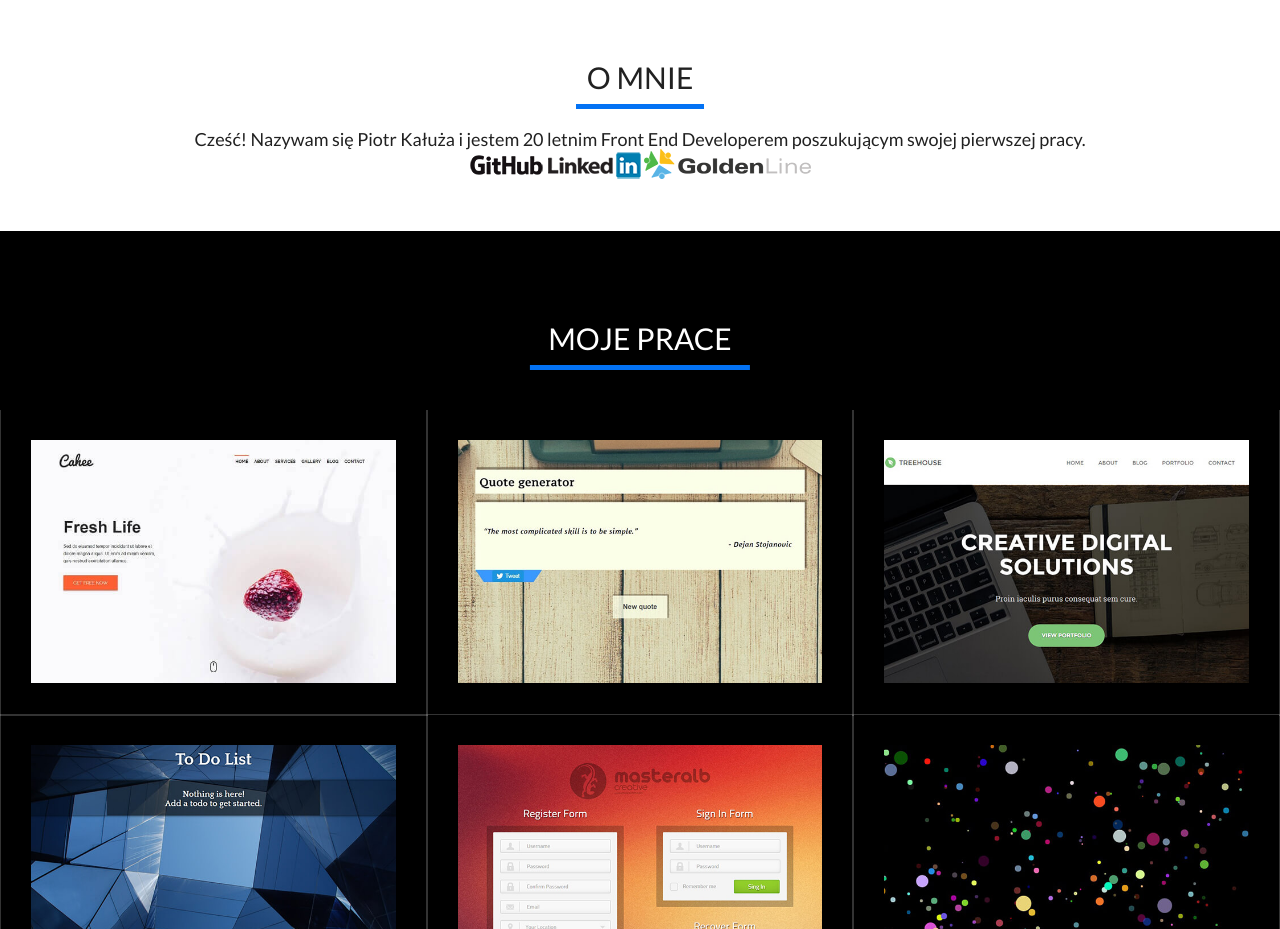
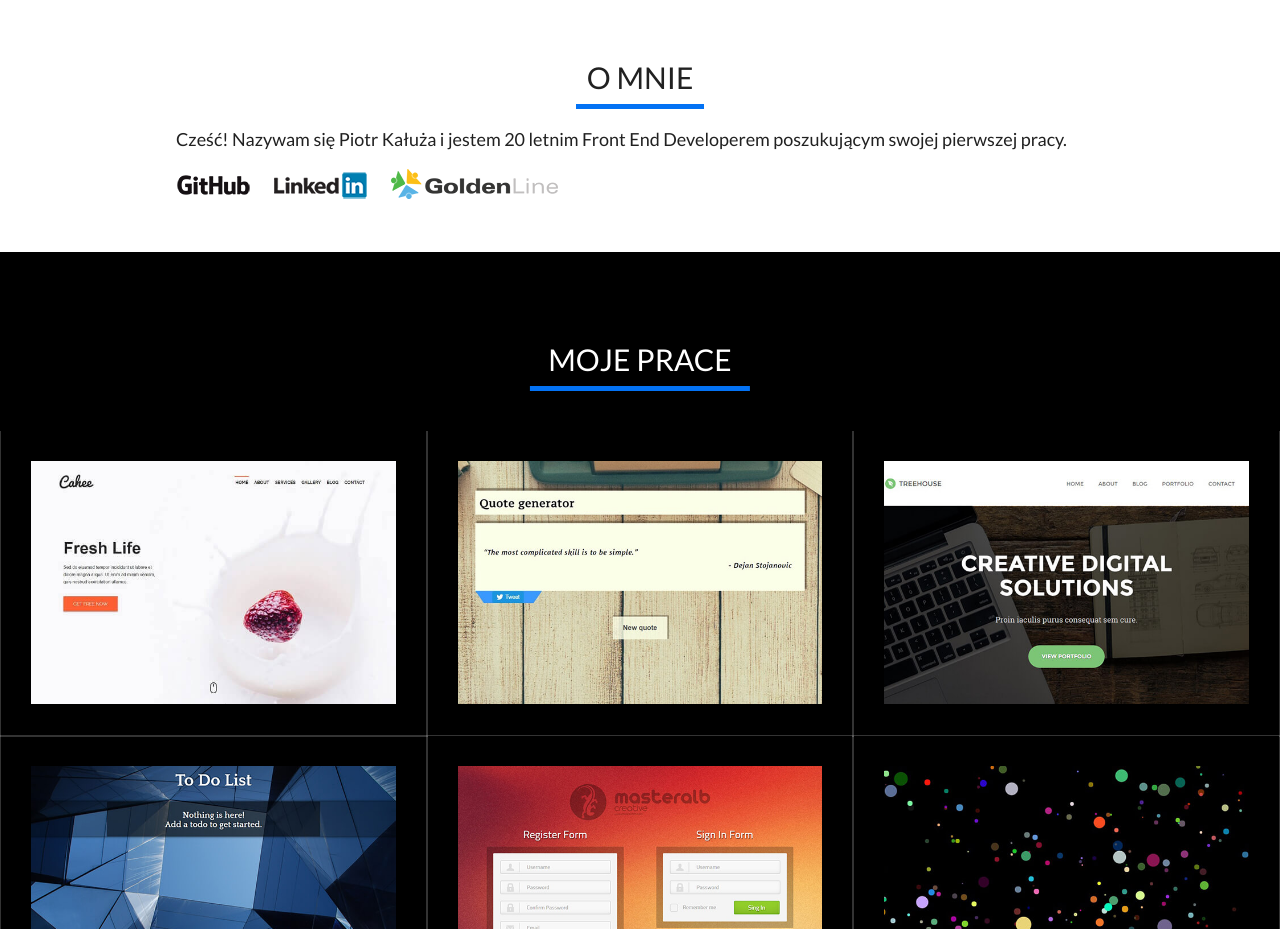
Before and after one commit to Bush95/portfolio, a website: page dest/index.html in a window 1280 px wide. Shown: the part 820-1749 px from the top of the page. Drawn offline with Linux system fonts and the light colour scheme.

Commit message:
added containers to about sections, and links to social-media images

```diff
--- a/dest/index.html
+++ b/dest/index.html
@@ -37,10 +37,14 @@
         </header>
         <section class="about">
             <h2 class="section-header">O mnie</h2>
-            <p class="author-description">Cześć! Nazywam się Piotr Kałuża i jestem 20 letnim Front End Developerem poszukującym swojej pierwszej pracy.</p>
-            <a href="#" title="Odwiedź mój profil na GitHub"><img src="images/logo_github.png" alt="GitHub logo"></a>
-            <a href="#" title="Odwiedź mój profil na Linked In"><img src="images/logo_linked-in.png" alt="Linked In logo"></a>
-            <a href="#" title="Odwiedź mój profil na Goldenline"><img src="images/logo_goldenline.png" alt="Goldenline logo"></a>
+            <div class="about-inner">
+                <p>Cześć! Nazywam się Piotr Kałuża i jestem 20 letnim Front End Developerem poszukującym swojej pierwszej pracy.</p>
+                <div class="social-media">
+                    <a href="https://github.com/Bush95" title="Odwiedź mój profil na GitHub"><img src="images/logo_github.png" alt="GitHub logo"></a>
+                    <a href="https://www.linkedin.com/in/peterkaluza" title="Odwiedź mój profil na Linked In"><img src="images/logo_linked-in.png" alt="Linked In logo"></a>
+                    <a href="https://www.goldenline.pl/piotr-kaluza9/" title="Odwiedź mój profil na Goldenline"><img src="images/logo_goldenline.png" alt="Goldenline logo"></a>
+                </div>
+            </div>
         </section>
 
         <section class="portfolio">
@@ -146,8 +150,7 @@
         </section>
         <section class="contact">
             <h2 class="section-header">Kontakt</h2>
-            <form id="contact-form" action="mailer.php"
-              method="POST">
+            <form id="contact-form" action="mailer.php" method="POST">
                 <div>
                     <label for="name">Imię i nazwisko</label>
                     <input type="text" name="name" id="name">
--- a/dev/less/sections.less
+++ b/dev/less/sections.less
@@ -57,12 +57,20 @@
     background-color: #FFFFFF;
     text-align: center;
     padding: 50px 0;
-    .author-description {
-        font-size: 1.8rem;
+    .about-inner {
         padding: 0 20px;
-        line-height: 2rem;
         max-width: 968px;
         margin: 0 auto;
+        text-align: left;
+        font-size: 1.8rem;
+        line-height: 2rem;
+    }
+    .social-media {
+        margin-top: 20px;
+        a {
+            display: inline-block;
+            padding-right:20px;
+        }
     }
 }
 
```
Also changed, not shown: dev/index.html (+9 -6 lines), dest/css/main.min.css, dev/css/main.css, dev/css/mainprefixed.css.
